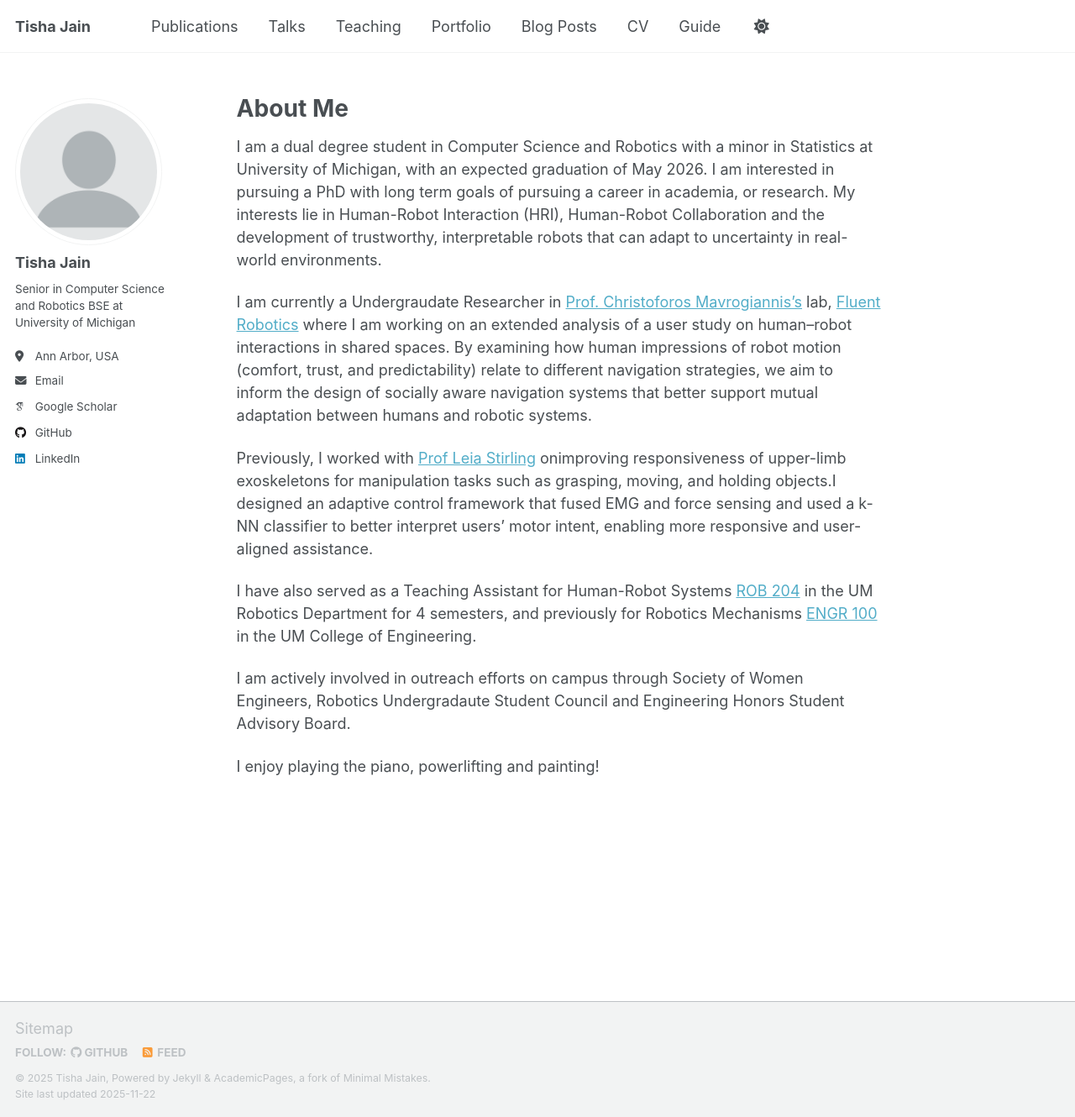
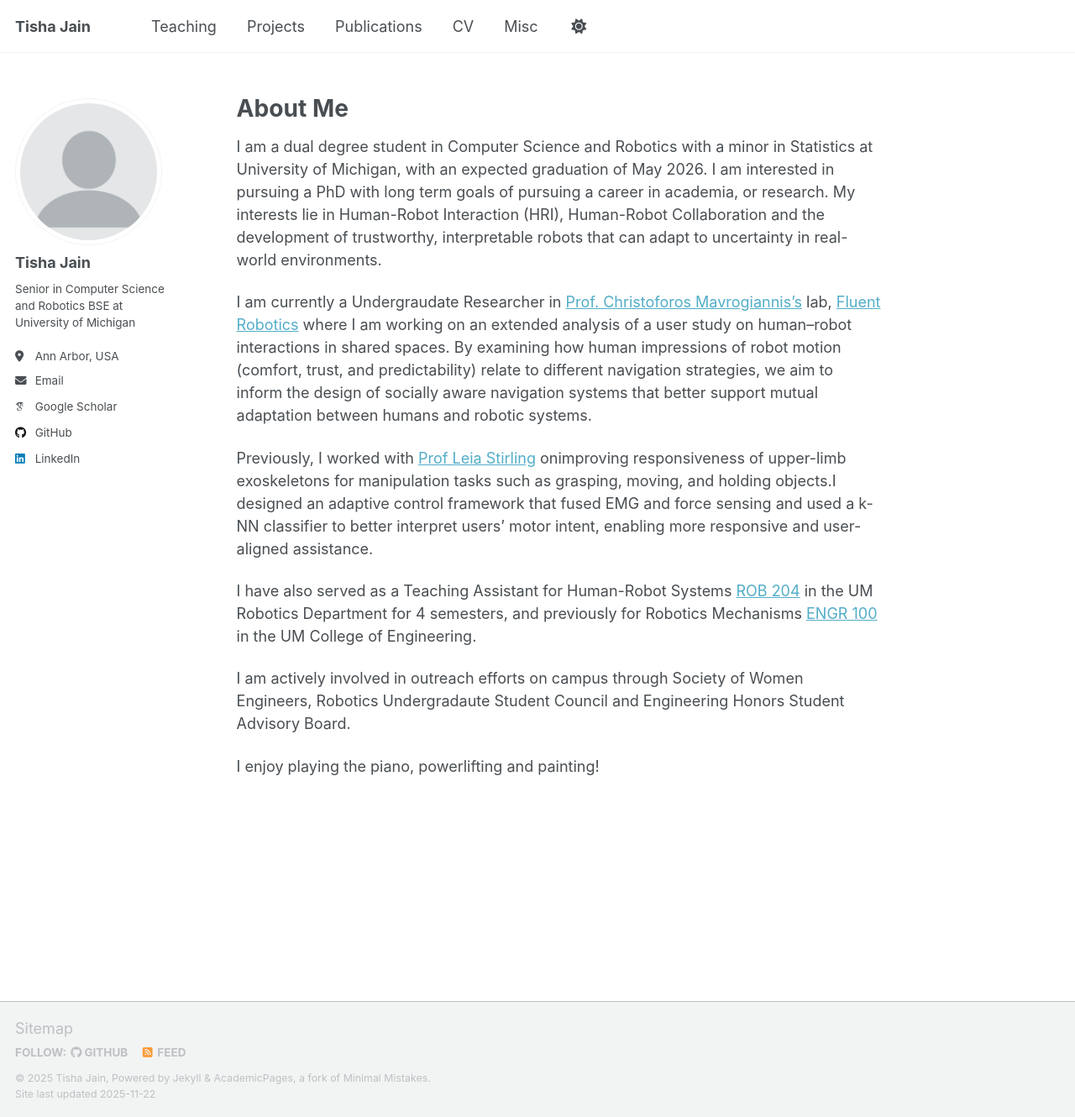
Before and after one commit to TishaJain6060/TishaJain6060.github.io, a Jekyll site: the page built from _pages/about.md, in a window 1280 px wide and 1330 px high. Shown: the whole window at 84% size. Built offline with Jekyll 4.4.1, drawn with Linux system fonts in a browser that asks for light colours; some web fonts are replaced; a script that is not in the unit is left out.

Commit message:
Revise navigation structure and update links

```diff
--- a/_data/navigation.yml
+++ b/_data/navigation.yml
@@ -8,26 +8,17 @@
 #      Markdown formatted page while the second is generated using JSON.
 
 main:
-  - title: "Publications"
-    url: /publications/
-
-  - title: "Talks"
-    url: /talks/
-
   - title: "Teaching"
     url: /teaching/
 
-  - title: "Portfolio"
-    url: /portfolio/
+  - title: "Projects"
+    url: /project/
 
-  - title: "Blog Posts"
-    url: /year-archive/
+  - title: "Publications"
+    url: /publications/
 
   - title: "CV"
     url: /cv/
 
-  # - title: "CV"
-  #   url: /cv-json/
-
-  - title: "Guide"
-    url: /markdown/
+  - title: "Misc"
+    url: /misc/
```
